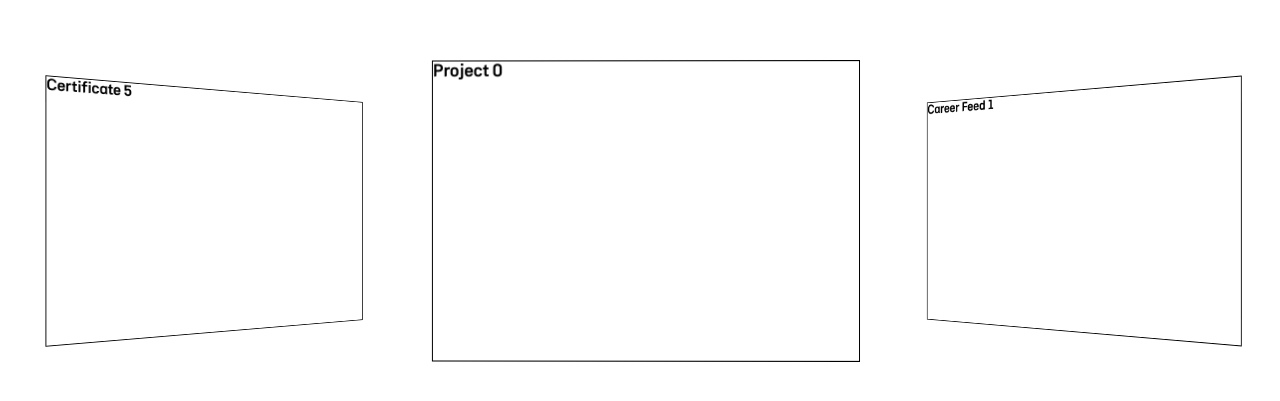
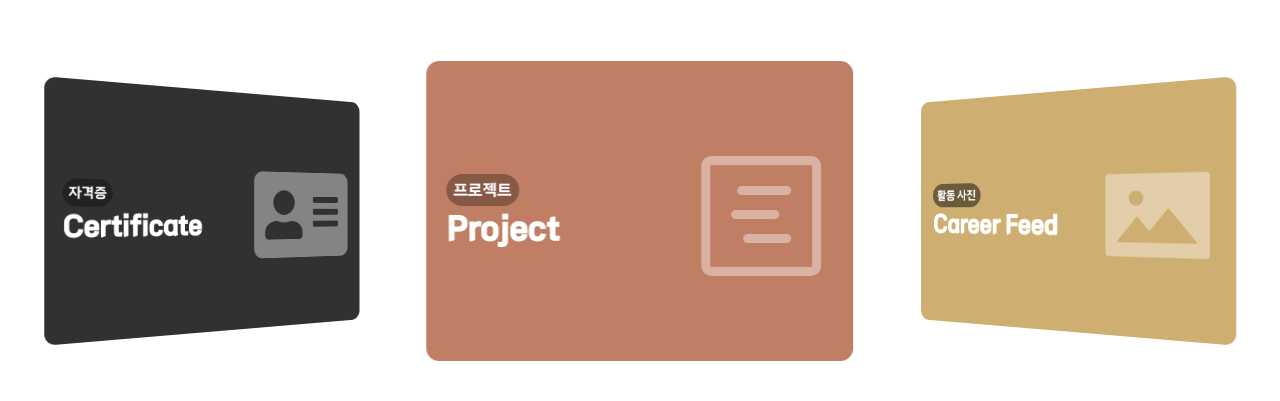
Before and after one commit to wolpis/portfolio, a React (Vite) app: page /list in a window 1280 px wide. Shown: the part 189-590 px from the top of the page. Built offline with nearby package versions, Linux system fonts and the light colour scheme.

Commit message:
update(list) : 기본적인 인터랙티브 구현 완료

```diff
--- a/package.json
+++ b/package.json
@@ -13,7 +13,9 @@
     "axios": "^1.7.7",
     "react": "^18.3.1",
     "react-cookie": "^7.2.1",
+    "react-device-detect": "^2.2.3",
     "react-dom": "^18.3.1",
+    "react-icons": "^5.3.0",
     "react-router-dom": "^6.27.0",
     "swiper": "^11.1.14"
   },
--- a/src/index.css
+++ b/src/index.css
@@ -1,3 +1,4 @@
 * {
     margin: 0;
+    user-select: none;
 }
--- a/src/pages/list/components.tsx
+++ b/src/pages/list/components.tsx
@@ -3,16 +3,48 @@ import { EffectCoverflow } from "swiper/modules";
 import 'swiper/css';
 import styles from './style.module.css';
 
+import { FaGraduationCap } from "react-icons/fa6";
+import { GoProjectRoadmap } from "react-icons/go";
+import { AiFillPicture } from "react-icons/ai";
+import { SiEducative } from "react-icons/si";
+import { FaAward } from "react-icons/fa6";
+import { FaAddressCard } from "react-icons/fa";
+
+const ListData = [
+    {
+        title: ["Project", "프로젝트"],
+        color: ["#C07F65", "#865947"],
+        icon: <GoProjectRoadmap />
+    },
+    {
+        title: ["Career Feed", "활동 사진"],
+        color: ["#CFAF71", "#6B5B3B"],
+        icon: <AiFillPicture />
+    },
+    {
+        title: ["Specialty\nSkill", "보유 스킬"],
+        color: ["#7862CC", "#54448E"],
+        icon: <SiEducative />
+    },
+    {
+        title: ["Education", "교육 활동"],
+        color: ["#6A73CC", "#4A508E"],
+        icon: <FaGraduationCap />
+
+    },
+    {
+        title: ["Activity", "대외 활동"],
+        color: ["#8AD0B8", "#609180"],
+        icon: <FaAward />
+    },
+    {
+        title: ["Certificate", "자격증"],
+        color: ["#313131", "#222222"],
+        icon: <FaAddressCard />
+    }
+]
+
 export const ListComponent = () => {
-    const ListDate = [
-        "Project",
-        "Career Feed",
-        "Specialty Skill",
-        "Education",
-        "Activity",
-        "Certificate"
-    ];
-
     return (
         <div className={styles.container}>
             <Swiper
@@ -32,9 +64,17 @@ export const ListComponent = () => {
                 slidesPerView={3}
             >
                 {
-                    ListDate.map((item, i) => (
-                        <SwiperSlide key={i} className={styles.swiperSlide}>
-                            {item} {i}
+                    ListData.map((item, i) => (
+                        <SwiperSlide key={i} className={styles.swiperSlide} style={{ backgroundColor: item.color[0] }}>
+                            <div className={styles.inner}>
+                                <div style={{ position: "absolute" }}>
+                                    <span className={styles.sub_text} style={{ backgroundColor: item.color[1] }}>{item.title[1]}</span>
+                                    <h1 style={{ marginTop: "10px", whiteSpace: "pre-wrap", lineHeight: "1.3em" }}>{item.title[0]}</h1>
+                                </div>
+                                <div className={styles.icon} style={{ marginLeft: "auto" }}>
+                                    {item.icon}
+                                </div>
+                            </div>
                         </SwiperSlide>
                     ))
                 }
@@ -42,3 +82,23 @@ export const ListComponent = () => {
         </div>
     );
 };
+
+export const MobileListComponent = () => {
+    return (
+        <div style={{ display: "flex", flexDirection: "column", padding: "10px", alignItems: "" }}>
+            {
+                ListData.map((item, i) => (
+                    <div key={i} style={{ backgroundColor: item.color[0], color: "white", padding: "10px", display: "flex", alignItems: "center", borderRadius: "0.5em", marginBottom: "10px" }}>
+                        <div style={{ marginRight: "auto" }}>
+                            <span>{item.title[1]}</span>
+                            <h1>{item.title[0]}</h1>
+                        </div>
+                        <div style={{ fontSize: "4em", display: "flex", alignItems: "center" }}>
+                            {item.icon}
+                        </div>
+                    </div>
+                ))
+            }
+        </div>
+    )
+}
--- a/src/pages/list/page.tsx
+++ b/src/pages/list/page.tsx
@@ -1,9 +1,23 @@
-import { ListComponent } from "./components";
+import { useEffect, useState } from "react";
+import { ListComponent, MobileListComponent } from "./components";
+import style from "./style.module.css"
+import { isMobile } from 'react-device-detect';
 
 const ListPage = () => {
+    const [fade, SetFade] = useState('');
+
+    // useEffect(() => {
+    //     setInterval(() => SetFade(style.end), 100)
+    //     return () => {
+    //         SetFade("");
+    //     };
+    // }, [])
+
     return (
-        <div>
-            <ListComponent />
+        <div className={" " + fade}>
+            {
+                isMobile ? <MobileListComponent /> : <ListComponent />
+            }
         </div>
     )
 }
--- a/src/pages/list/style.module.css
+++ b/src/pages/list/style.module.css
@@ -6,9 +6,40 @@
 }
 
 .swiperSlide {
-    background-color: white;
     min-height: 300px;
     width: 100vw;
     height: 20vh;
-    border: 1px solid black;
+    border-radius: 0.8em;
 }
+
+
+.inner {
+    padding: 20px;
+    display: flex;
+    align-items: center;
+    height: 90%;
+    color: white;
+    cursor: pointer;
+    position: relative;
+}
+
+.sub_text {
+    padding: 7px;
+    border-radius: 1.2em;
+}
+
+.icon {
+    font-size: 9em;
+    opacity: 0.4;
+    display: flex;
+    align-items: center;
+}
+
+.start {
+    opacity: 0
+}
+
+.end {
+    opacity: 1;
+    transition: opacity 0.5s;
+}
--- a/src/pages/main/components.tsx
+++ b/src/pages/main/components.tsx
@@ -1,9 +1,11 @@
+import { useNavigate } from 'react-router-dom'
 import style from './style.module.css'
 
 export const Profile = () => {
+    const navi = useNavigate();
     return (
         <div className={style.profile}>
-            <div className={style.img}>
+            <div className={style.img} onClick={() => navi("/list")}>
                 <div className={style.about}><div>About Me?</div></div>
                 <img src='./profile.png' />
             </div>
```
Also changed, not shown: 1 other file (tests, documents, lock files or other folders).
